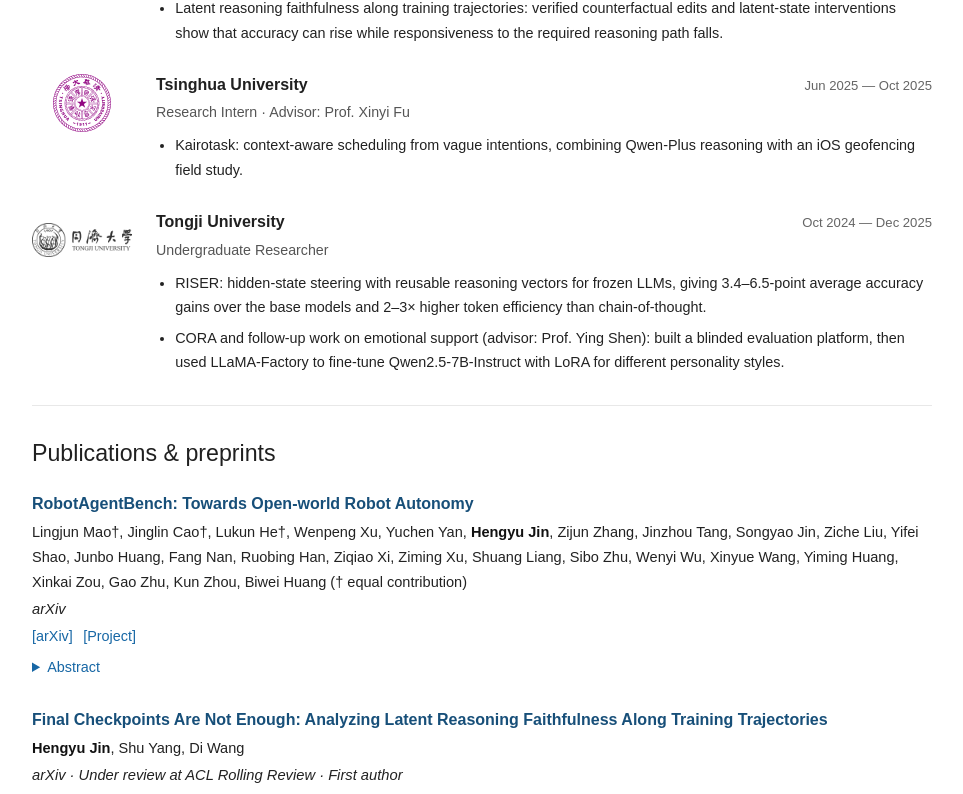
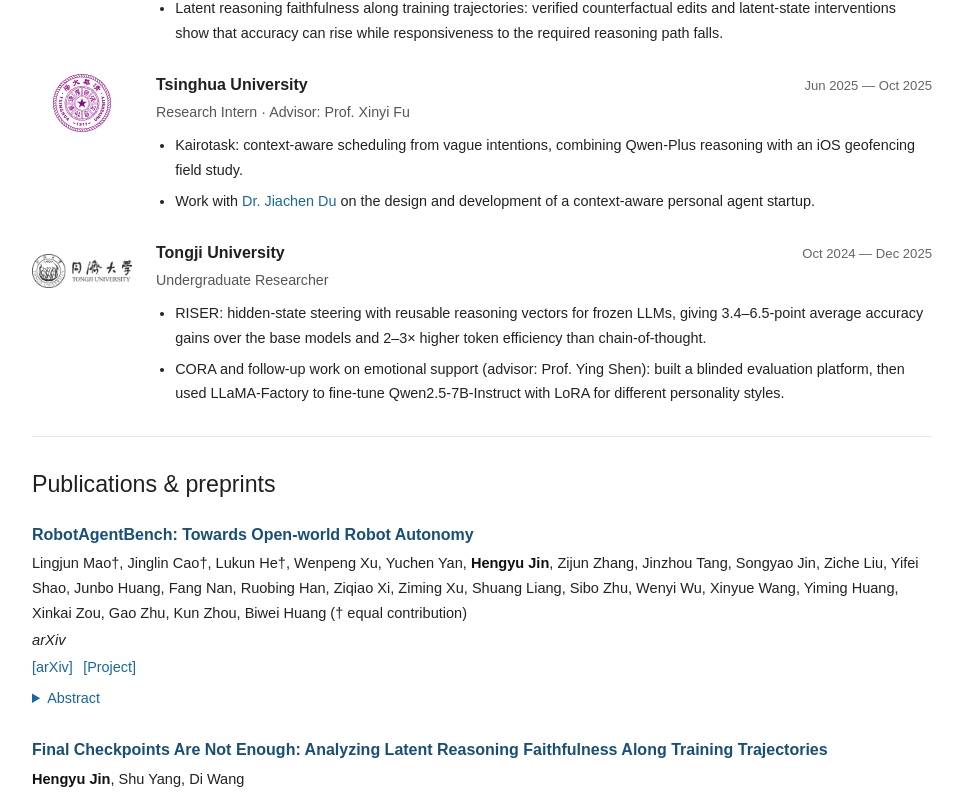
Before and after one commit to kings099/kings099.github.io, a Next.js app: page / in a window 1280 px wide. Shown: the part 879-1673 px from the top of the page, without its empty margins (158-1121 px from the left). Built offline with nearby package versions, Linux system fonts and the light colour scheme.

Commit message:
Add Jiachen Du collaboration to Tsinghua experience

```diff
--- a/app/page.tsx
+++ b/app/page.tsx
@@ -120,6 +120,11 @@ const experiences = [
     projects: [
       "Kairotask: context-aware scheduling from vague intentions, combining Qwen-Plus reasoning with an iOS geofencing field study.",
     ],
+    collaboration: {
+      name: "Dr. Jiachen Du",
+      href: "https://thfl.tsinghua.edu.cn/en/yjdw/Alumni1/Central_Organization1/Human_Computer_Interaction__and_User_Experience/Jiachen_Du.htm",
+      description: "on the design and development of a context-aware personal agent startup.",
+    },
   },
   {
     organization: "Tongji University",
@@ -213,7 +218,12 @@ export default function Home() {
                   <div className="experience-content">
                     <div className="experience-heading"><h3>{experience.organization}</h3><span>{experience.period}</span></div>
                     <p className="experience-role">{experience.role}{experience.advisor ? ` · Advisor: ${experience.advisor}` : ""}</p>
-                    <ul>{experience.projects.map((project) => <li key={project}>{project}</li>)}</ul>
+                    <ul>
+                      {experience.projects.map((project) => <li key={project}>{project}</li>)}
+                      {experience.collaboration ? (
+                        <li>Work with <a href={experience.collaboration.href} target="_blank" rel="noreferrer">{experience.collaboration.name}</a> {experience.collaboration.description}</li>
+                      ) : null}
+                    </ul>
                   </div>
                 </article>
               );
```
